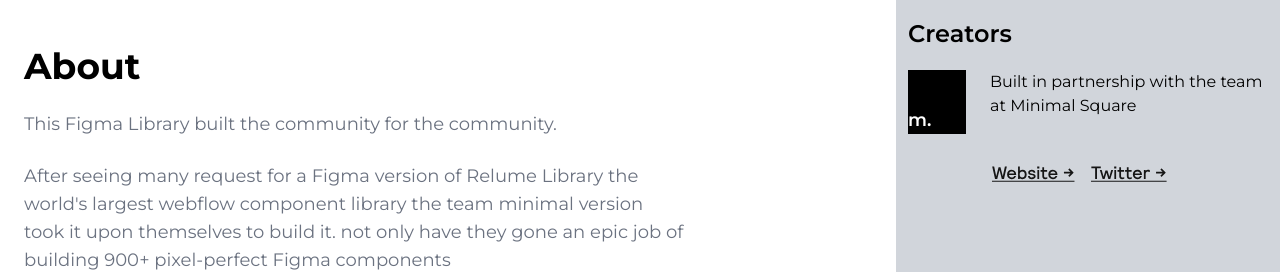
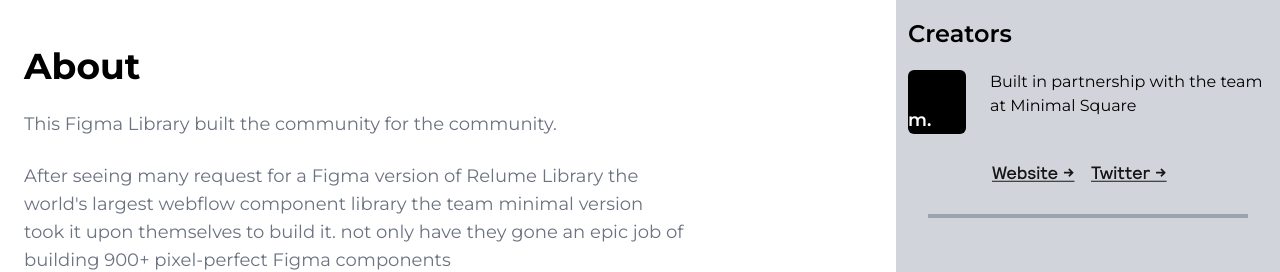
Before and after one commit to neguinho237/react-studies, a React (Create React App) app: page / in a window 1280 px wide. Shown: the part 367-639 px from the top of the page. Built offline with nearby package versions, Linux system fonts and the light colour scheme.

Commit message:
AtualizationWelcome

```diff
--- a/src/components/Welcome/index.jsx
+++ b/src/components/Welcome/index.jsx
@@ -37,7 +37,7 @@
                     <h1 className="text-2xl font-semibold flex ml-3 mt-3 ">Creators</h1>
                     </div>
                     <div className="flex gap-6">
-                    <div className="f gap-24 flex ml-3 mt-5 Quadrado preto w-16 h-16 bg-black">
+                    <div className="f rounded-md gap-24 flex ml-3 mt-5 Quadrado preto w-16 h-16 bg-black">
                         <p className = " text-white text-end pt-9 mr-3 text-lg font-semibold">m.</p>
                     </div>
                     <p className=" flex h-24 w-80 mt-5">Built in partnership with the team at Minimal Square</p>
@@ -45,6 +45,9 @@
                     <div className="buttons flex gap-4 ml-24">
                         <a target="blank" href="https://www.minimal-square.com/"><img src={Welcom} alt="" /></a>
                         <a target="blank" href="https://x.com/i/flow/login?redirect_after_login=%2Fminimalsquare" className="gap-6"><img src={Twiter} alt="" /></a>
+                    </div>
+                    <div className="flex justify-center mt-8">
+                    <div className="Line h-1 w-80 bg-gray-400 flex justify-between"></div>
                     </div>
                 </div>
                 </div>
```
